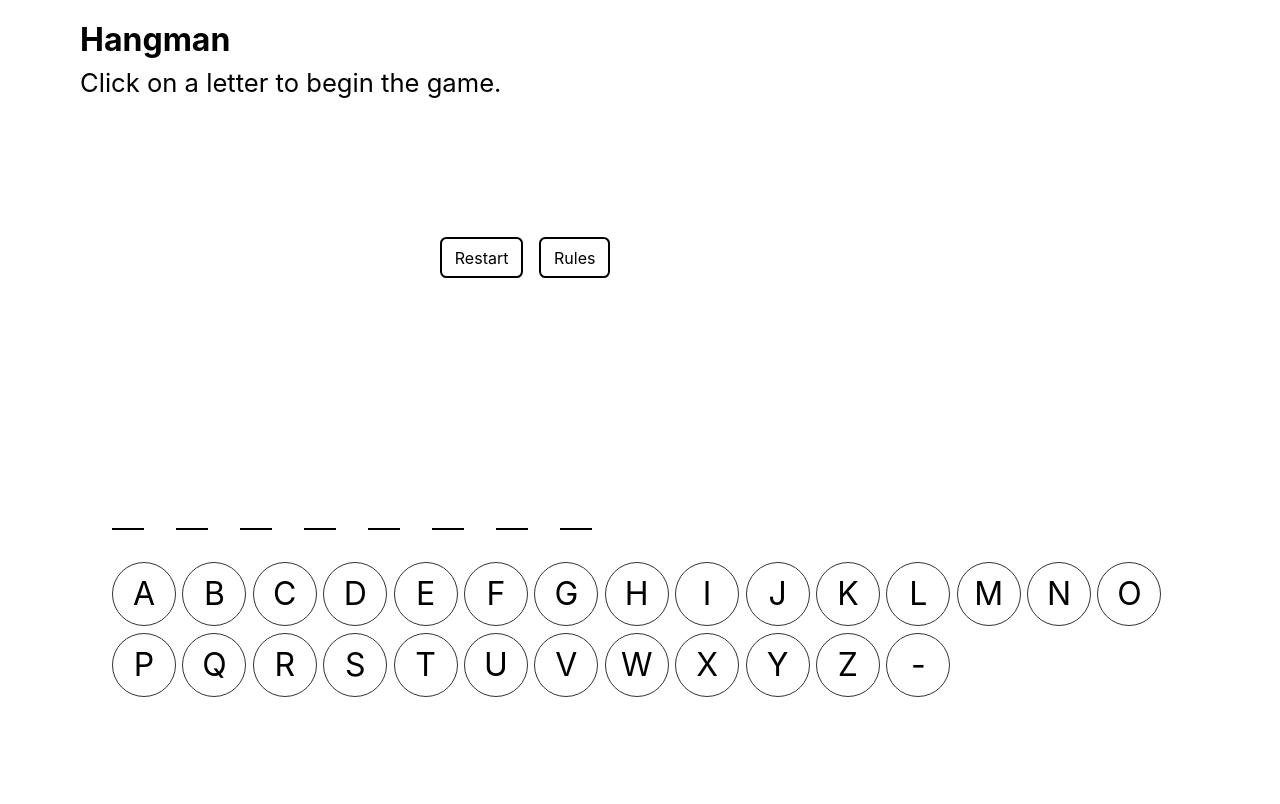
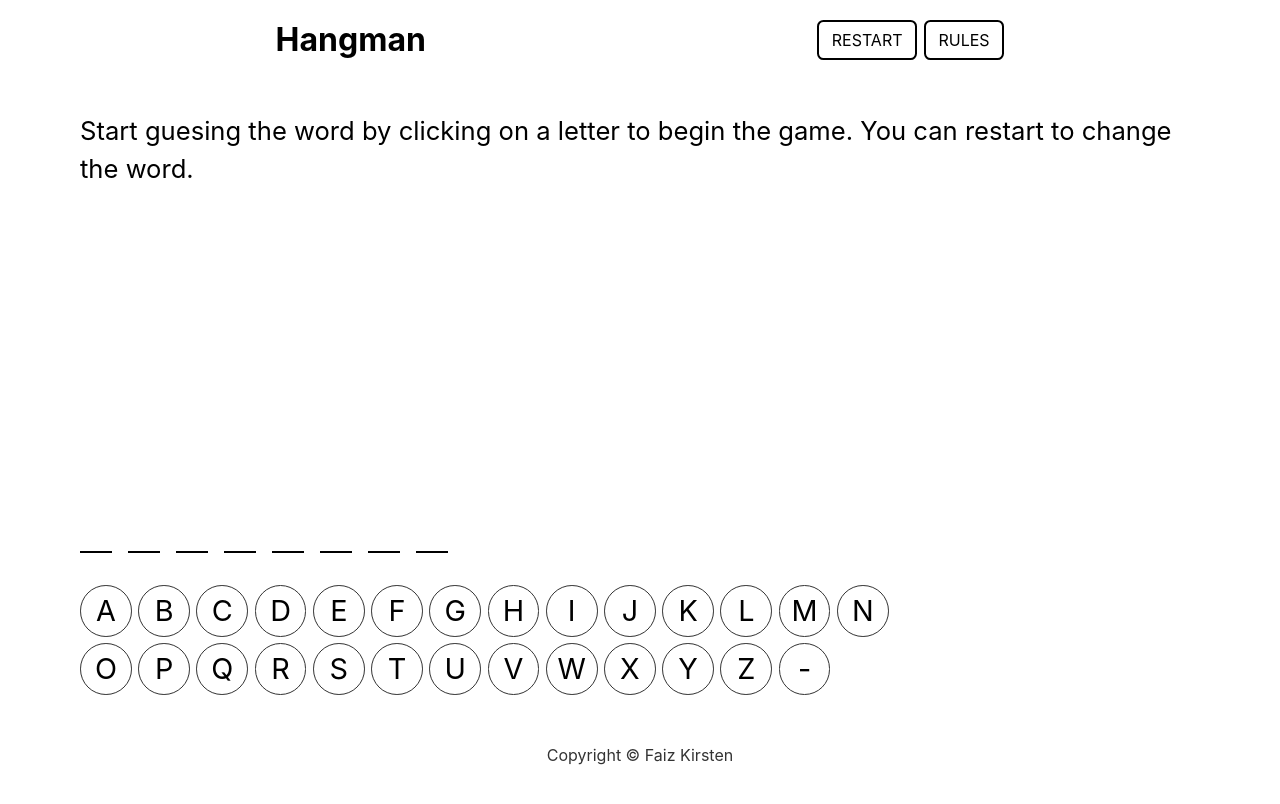
Before and after one commit to faiz-kirsten/local-link, a React (Create React App) app: page / in a window 1280 px wide. Shown: the top 804 px of the page. Built offline with nearby package versions, Linux system fonts and the light colour scheme.

Commit message:
Before started working on win and lose bug

```diff
--- a/public/index.html
+++ b/public/index.html
@@ -7,8 +7,7 @@
         <meta name="theme-color" content="#000000" />
         <meta
             name="description"
-      content="Web site created using create-react-app"
-    />
+            content="Web site created using create-react-app" />
         <link rel="apple-touch-icon" href="%PUBLIC_URL%/logo192.png" />
         <!--
       manifest.json provides metadata used when your web app is installed on a
@@ -24,7 +23,7 @@
       work correctly both with client-side routing and a non-root public URL.
       Learn how to configure a non-root public URL by running `npm run build`.
     -->
-    <title>React App</title>
+        <title>Hangman</title>
     </head>
     <body>
         <noscript>You need to enable JavaScript to run this app.</noscript>
@@ -38,6 +37,5 @@
 
       To begin the development, run `npm start` or `yarn start`.
       To create a production bundle, use `npm run build` or `yarn build`.
-    -->
-  </body>
+    --></body>
 </html>
--- a/src/App.js
+++ b/src/App.js
@@ -4,11 +4,13 @@ import Word from "./components/Word";
 import Alphabets from "./components/Alphabets";
 import Hangman from "./components/Hangman";
 import Button from "./components/Button";
+import Rules from "./components/Rules";
+import Header from "./components/Header";
+import Footer from "./components/Footer";
 
 function App() {
     const [word, setWord] = useState([]); // stores each letter of the word as an array of characters
     const [wordSet, setWordSet] = useState(false); // sets whether the random word has been set
-    // const [character, setCharacter] = useState("");
     const [alphabets, setAlphabets] = useState([
         { char: "a", set: null },
         { char: "b", set: null },
@@ -37,27 +39,31 @@ function App() {
         { char: "y", set: null },
         { char: "z", set: null },
         { char: "-", set: null },
-    ]);
-
-    const [lost, setLost] = useState(false);
+    ]); // used to change the color of the letter by changing the set value in each letter to green(true) or red(false)
 
     const [hangmanImage, setHangmanImage] = useState(
         "/images/hangmandrawings/state1.gif"
-    );
+    ); // state to keep track of the image being displayed to the user when they get a character wrong
+
     const [wrongCounter, setWrongCounter] = useState(2);
 
     // used to help output whether the user won, counts the amount of letters they got correct and matches it to the length of the word
     const [correctCounter, setCorrecttCounter] = useState(0);
 
+    // Win state
+
     useEffect(() => {
         if (!wordSet) {
+            // Reads from 'dictionary.txt'
             fetch(dir)
                 .then((row) => row.text())
                 .then((text) => {
-                    const words = text.split("\n");
-                    const randomNum = Math.floor(Math.random() * words.length);
+                    const words = text.split("\n"); // splits each line in the text file by '\n'
+                    const randomNum = Math.floor(Math.random() * words.length); // returns a random number
+                    // indexes the word at the given array and splits it to create an array of characters
                     let wordCharacters = words[randomNum].split("");
 
+                    // each character in 'wordCharacters' is mapped to an object which is stored in 'characters'
                     let characters = wordCharacters.map((character) => {
                         return { character: character, correct: false };
                     });
@@ -69,32 +75,27 @@ function App() {
     }, []);
 
     const checkAlphabet = (alphabet, word, alphabets) => {
+        console.log(word);
         if (correctCounter === word.length) {
+            console.log(correctCounter);
             return;
         }
 
-        if (wrongCounter == 11) {
-            setHangmanImage("/images/hangmandrawings/state11.gif");
-        }
-
-        if (wrongCounter >= 11) {
-            setLost(true);
+        if (wrongCounter > 11) {
+            console.log(wrongCounter);
             return;
         }
-        console.log("Correct counter," + correctCounter);
 
         // check my alphabet is not null
         // ensures the the alphabet can only be clicked on once
         let alphabetNotNull = false;
         alphabets.forEach((character) => {
-            // console.log(character.character);
             if (character.char == alphabet) {
                 alphabetNotNull = character.set != null && true;
             }
         });
 
         if (alphabetNotNull != true) {
-            console.log("alphabetNull" + alphabetNotNull);
             let alphabetInWord = false;
 
             word.forEach((character) => {
@@ -128,9 +129,7 @@ function App() {
                 );
 
                 setAlphabets(newAlphabets);
-
                 setWrongCounter(wrongCounter + 1);
-
                 setHangmanImage(
                     `/images/hangmandrawings/state${wrongCounter}.gif`
                 );
@@ -152,39 +151,33 @@ function App() {
 
     return (
         <main className="main-container">
-            <h1>Hangman</h1>
-            <p className="intro">Click on a letter to begin the game.</p>
-            <section className="input-container">
-                <div className="hangmanImage-container">
+            <Header refreshPage={refreshPage} openRules={openRules} />
+            <section>
+                <p className="intro">
+                    Start guesing the word by clicking on a letter to begin the
+                    game. You can restart to change the word.
+                </p>
+            </section>
+            <section>
+                <div className="secondary-container">
                     <Hangman image={hangmanImage} />
-                    <div className="main-input">
-                        <div className="main-buttons">
-                            <Button
-                                text="Restart"
-                                onClick={refreshPage}
-                                className="btn-retry"
-                            />
-                            <Button
-                                text="Rules"
-                                className="btn-rules"
-                                onClick={openRules}
-                            />
-                        </div>
 
-                        <p className="win-or-lose">
-                            {word.length === correctCounter && (
-                                <p>Congratulations. You won</p>
-                            )}
-                            {lost && (
-                                <p>
-                                    You lost. The word was:{" "}
+                    <div className="final-message">
+                        {/* {word.length === correctCounter && (
+                            <p>Congratulations. You won!!</p>
+                        )}
+                        {lost && (
+                            <p>
+                                You lost. The word was:{" "}
+                                <div className="correct-word">
                                     {word.map(
                                         (character) => character.character
                                     )}
-                                    .
-                                </p>
-                            )}
-                        </p>
+                                </div>
+                            </p>
+                        )} */}
+
+                        <p className="win-message"></p>
                     </div>
                 </div>
 
@@ -199,39 +192,8 @@ function App() {
                 </div>
             </section>
             {/* Pop up menu that displays the rules of the game */}
-            <dialog className="rules-popup">
-                <form method="dialog">
-                    <h2>Rules</h2>
-                    <ul>
-                        <li>
-                            Select any character on the page to begin the game.
-                        </li>
-                        <li>
-                            If you guess a letter incorrectly, a limb will be
-                            added to the stickman and the color scheme of the
-                            character will be changed to red.
-                        </li>
-                        <li>
-                            If you guess a letter correctly, it will be added
-                            above the underline in the word. The color scheme
-                            will also be changed to green.
-                        </li>
-                        <li>
-                            Note that once you select a character. It cannot be
-                            selected again.
-                        </li>
-                        <li>
-                            You have 11 attempts to guess the letters correctly.
-                        </li>
-                        <li>You can restart the game at any time.</li>
-                    </ul>
-                    <Button
-                        text="Close"
-                        className="btn-rules"
-                        onClick={openRules}
-                    />
-                </form>
-            </dialog>
+            <Rules onClick={openRules} />
+            <Footer />
         </main>
     );
 }
--- /dev/null
+++ b/src/components/Footer.js
@@ -0,0 +1,7 @@
+const Footer = () => {
+    return (
+        <footer className="main-footer">Copyright &copy; Faiz Kirsten</footer>
+    );
+};
+
+export default Footer;
--- a/src/components/Hangman.js
+++ b/src/components/Hangman.js
@@ -1,9 +1,5 @@
 const Hangman = ({ image }) => {
-    return (
-        <div>
-            <img src={image} className="image" />
-        </div>
-    );
+    return <img src={image} />;
 };
 
 export default Hangman;
--- /dev/null
+++ b/src/components/Header.js
@@ -0,0 +1,23 @@
+import Button from "./Button";
+
+const Header = ({ openRules, refreshPage }) => {
+    return (
+        <header className="main-header">
+            <span className="logo">Hangman</span>
+            <nav className="navbar">
+                <Button
+                    text="Restart"
+                    onClick={refreshPage}
+                    className="btn-retry"
+                />
+                <Button
+                    text="Rules"
+                    className="btn-rules"
+                    onClick={openRules}
+                />
+            </nav>
+        </header>
+    );
+};
+
+export default Header;
--- /dev/null
+++ b/src/components/Rules.js
@@ -0,0 +1,35 @@
+import Button from "./Button";
+
+const Rules = ({ onClick }) => {
+    return (
+        <dialog className="rules-popup">
+            <form method="dialog">
+                <h2>Rules</h2>
+                <ul>
+                    <li>Select any character on the page to begin the game.</li>
+                    <li>
+                        If you guess a letter incorrectly, a limb will be added
+                        to the stickman and the color scheme of the character
+                        will be changed to red.
+                    </li>
+                    <li>
+                        If you guess a letter correctly, it will be added above
+                        the underline in the word. The color scheme will also be
+                        changed to green.
+                    </li>
+                    <li>
+                        Note that once you select a character. It cannot be
+                        selected again.
+                    </li>
+                    <li>
+                        You have 10 attempts to guess the letters correctly.
+                    </li>
+                    <li>You can restart the game at any time.</li>
+                </ul>
+                <Button text="Close" className="btn-rules" onClick={onClick} />
+            </form>
+        </dialog>
+    );
+};
+
+export default Rules;
--- a/src/index.css
+++ b/src/index.css
@@ -94,11 +94,32 @@ select {
     margin: 1em auto;
 }
 
+/* Header */
+.main-header {
+    display: flex;
+    align-items: center;
+    justify-content: space-around;
+    margin: 1em 0 3em 0;
+}
+
+/* Footer */
+.main-footer {
+    text-align: center;
+    color: #333;
+    margin-top: 3em;
+}
+
+/* Logo Styling */
+.logo {
+    font-size: 2rem;
+    font-weight: bolder;
+}
+
 /* Word Styling */
 .word {
     display: flex;
-    gap: 2em;
-    margin: 2em 0;
+    gap: 1em;
+    margin-bottom: 2em;
 }
 
 .intro {
@@ -115,6 +136,13 @@ select {
     align-items: center;
     justify-content: center;
     border-bottom: 2px black solid;
+
+    /* prevent the user from trying to reveal the text by trying to copy it*/
+    -webkit-user-select: none;
+    -webkit-touch-callout: none;
+    -moz-user-select: none;
+    -ms-user-select: none;
+    user-select: none;
 }
 
 /* When the characters 'correct' value is changed to true */
@@ -127,19 +155,25 @@ select {
     display: flex;
     flex-wrap: wrap;
     gap: 0.4em;
+    width: 51em;
 }
 
 .alphabet {
     border: #333 solid 1px;
-    width: 2em;
-    height: 2em;
+    width: 1.8em;
+    height: 1.8em;
     display: flex;
     align-items: center;
     justify-content: center;
-    font-size: 2rem;
+    font-size: 1.8rem;
     text-transform: uppercase;
     cursor: pointer;
     border-radius: 50%;
+}
+
+.alphabet:hover {
+    border: #0891b2 1px solid;
+    color: #0891b2;
 }
 
 .alphabet.correct {
@@ -153,62 +187,49 @@ select {
 }
 
 /* Hangman image */
-.image-container {
+
+.secondary-container {
+    display: flex;
+    gap: 8em;
+    margin: 2em 0;
+}
+
+/* Win or lose message */
+.final-message {
     display: flex;
     align-items: center;
-    justify-content: center;
+    font-size: 1.4rem;
 }
 
-.image {
-    padding: 2em 3em;
-}
-
-/* Input container */
-.input-container > div {
-    margin: 2em;
-}
-
-.input-output {
-}
-
-.win-or-lose {
-    margin: 1em auto;
-    font-size: 1.6rem;
-}
-
-.hangmanImage-container {
-    display: flex;
-    gap: 2em;
-}
-
-.main-input {
-    display: flex;
-    flex-direction: column;
-    gap: 1em;
-    align-items: center;
-    justify-content: center;
-}
-
-.main-buttons {
-    display: flex;
-    gap: 1em;
-}
-
-/* Btn */
+/* button styling */
 .btn {
     border: 2px solid black;
     padding: 0.4em 0.8em;
     border-radius: 0.4rem;
     background-color: #fff;
     cursor: pointer;
+    text-transform: uppercase;
 }
 
 .btn:hover {
-    color: #834242;
-    border: #834242 2px solid;
+    background-color: #0891b2;
+    border: #0891b2 2px solid;
+    color: #fff;
 }
 
 /* Rules pop ups */
 :modal {
     border-radius: 1rem;
+    width: 30em;
+    padding: 2em;
 }
+
+.correct-word {
+    font-size: 2rem;
+}
+
+/* Nav menu */
+.navbar {
+    display: flex;
+    gap: 0.4em;
+}
```
Lines whose indentation alone changed are shown as unchanged.
